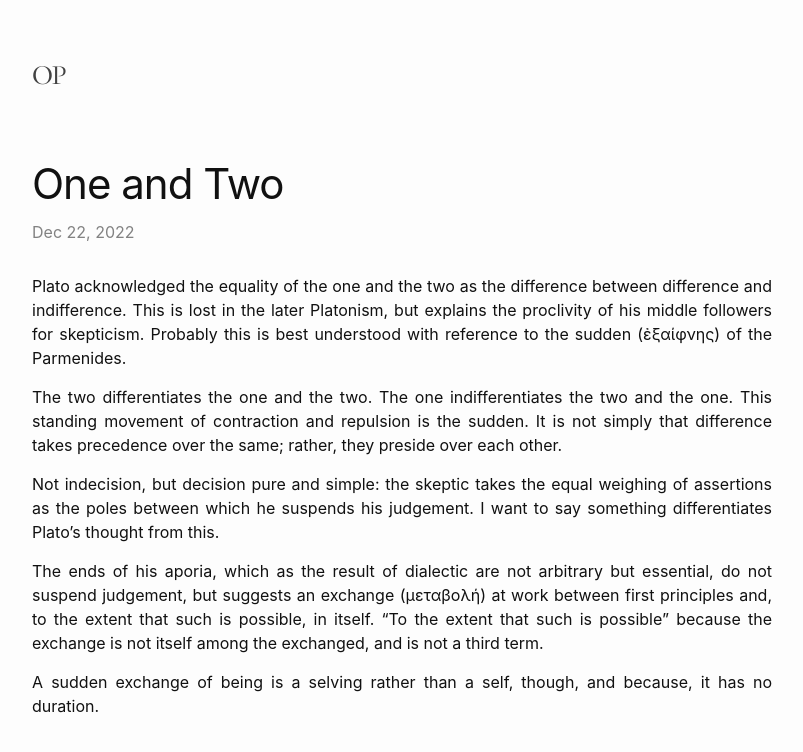
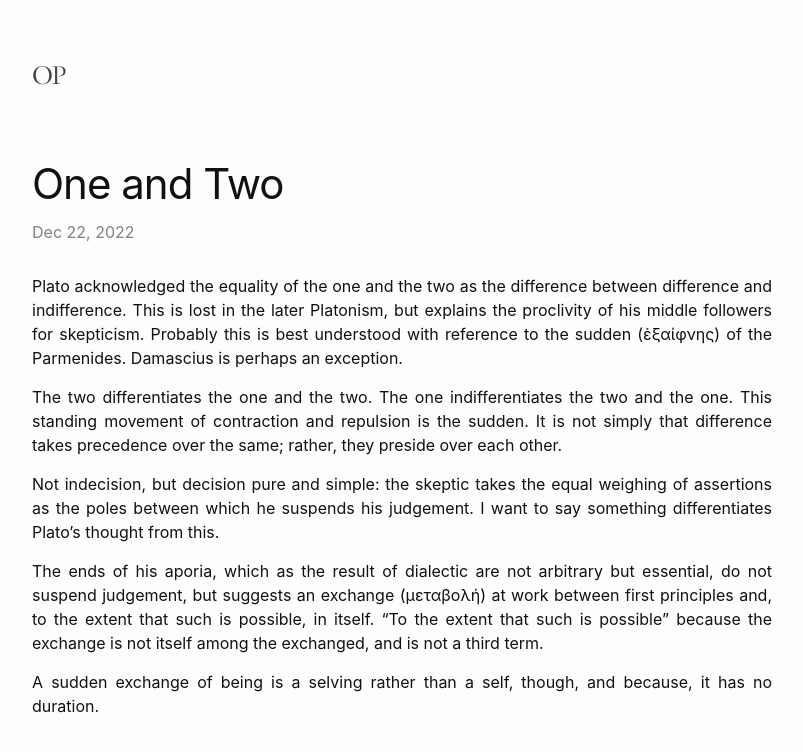
Before and after one commit to TheatrumMundi/TheatrumMundi, a Jekyll site: the page built from _posts/2022-12-22-one-and-two.markdown, in a window 1280 px wide. Shown: the top 752 px of the page, without its empty margins (238-1041 px from the left). Built offline with Jekyll 4.4.1, drawn with Linux system fonts in a browser that asks for light colours; some web fonts are replaced.

Commit message:
Update 2022-12-22-one-and-two.markdown

```diff
--- a/_posts/2022-12-22-one-and-two.markdown
+++ b/_posts/2022-12-22-one-and-two.markdown
@@ -5,7 +5,7 @@ date:   2022-12-22 12:47:00 +0100
 categories: jekyll update
 ---
 
-Plato acknowledged the equality of the one and the two as the difference between difference and indifference. This is lost in the later Platonism, but explains the proclivity of his middle followers for skepticism. Probably this is best understood with reference to the sudden (ἐξαίφνης) of the Parmenides.
+Plato acknowledged the equality of the one and the two as the difference between difference and indifference. This is lost in the later Platonism, but explains the proclivity of his middle followers for skepticism. Probably this is best understood with reference to the sudden (ἐξαίφνης) of the Parmenides. Damascius is perhaps an exception.
 
 The two differentiates the one and the two. The one indifferentiates the two and the one. This standing movement of contraction and repulsion is the sudden. It is not simply that difference takes precedence over the same; rather, they preside over each other.
 
```
